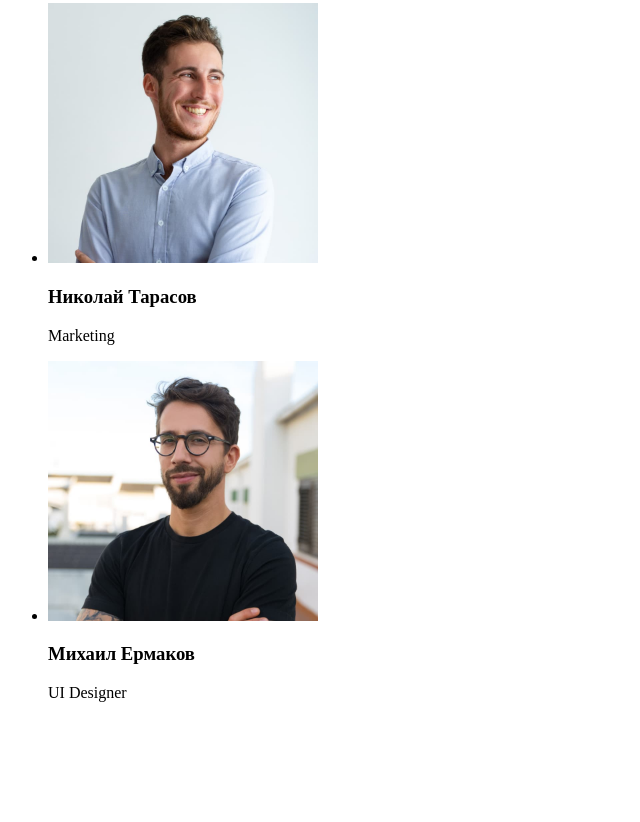
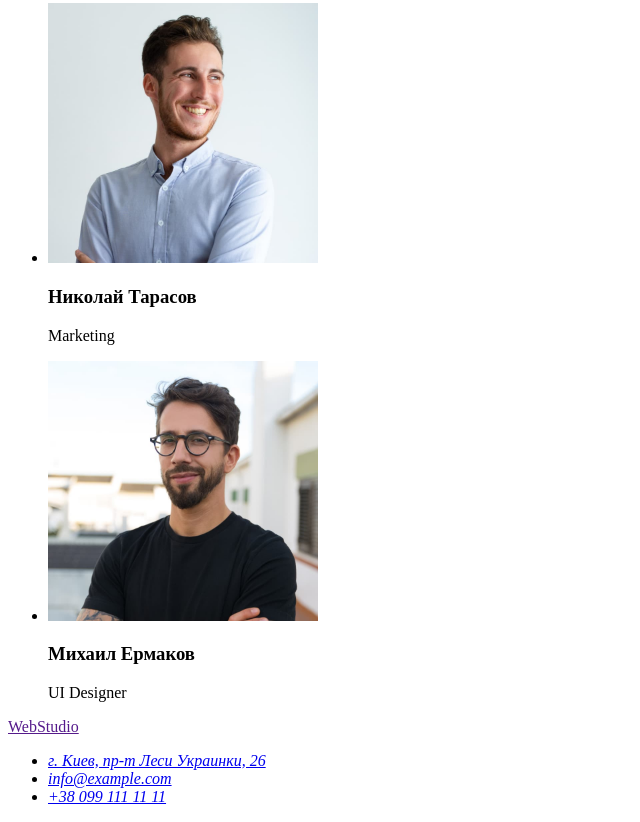
Before and after one commit to kmykolaichuk/goit-markup-hw-01, a plain HTML site: page index.html in a window 1280 px wide. Shown: the part 2285-3107 px from the top of the page, without its empty margins (0-640 px from the left). Before the commit the page ends 3003 px from the top, so only its background shows below. Drawn offline with Linux system fonts and the light colour scheme.

Commit message:
Create footer

```diff
--- a/index.html
+++ b/index.html
@@ -115,5 +115,26 @@
         </ul>
       </section>
     </main>
+    <footer>
+      <a href="" lang="en">WebStudio</a>
+      <address>
+        <ul>
+          <li>
+            <a
+              href="https://goo.gl/maps/ivDFCsVRUiaJjwU29"
+              target="_blank"
+              rel="noopener noindex nofollow"
+              >г. Киев, пр-т Леси Украинки, 26</a
+            >
+          </li>
+          <li>
+            <a href="mailto:info@example.com">info@example.com</a>
+          </li>
+          <li>
+            <a href="tel:+380991111111">+38 099 111 11 11</a>
+          </li>
+        </ul>
+      </address>
+    </footer>
   </body>
 </html>
```
